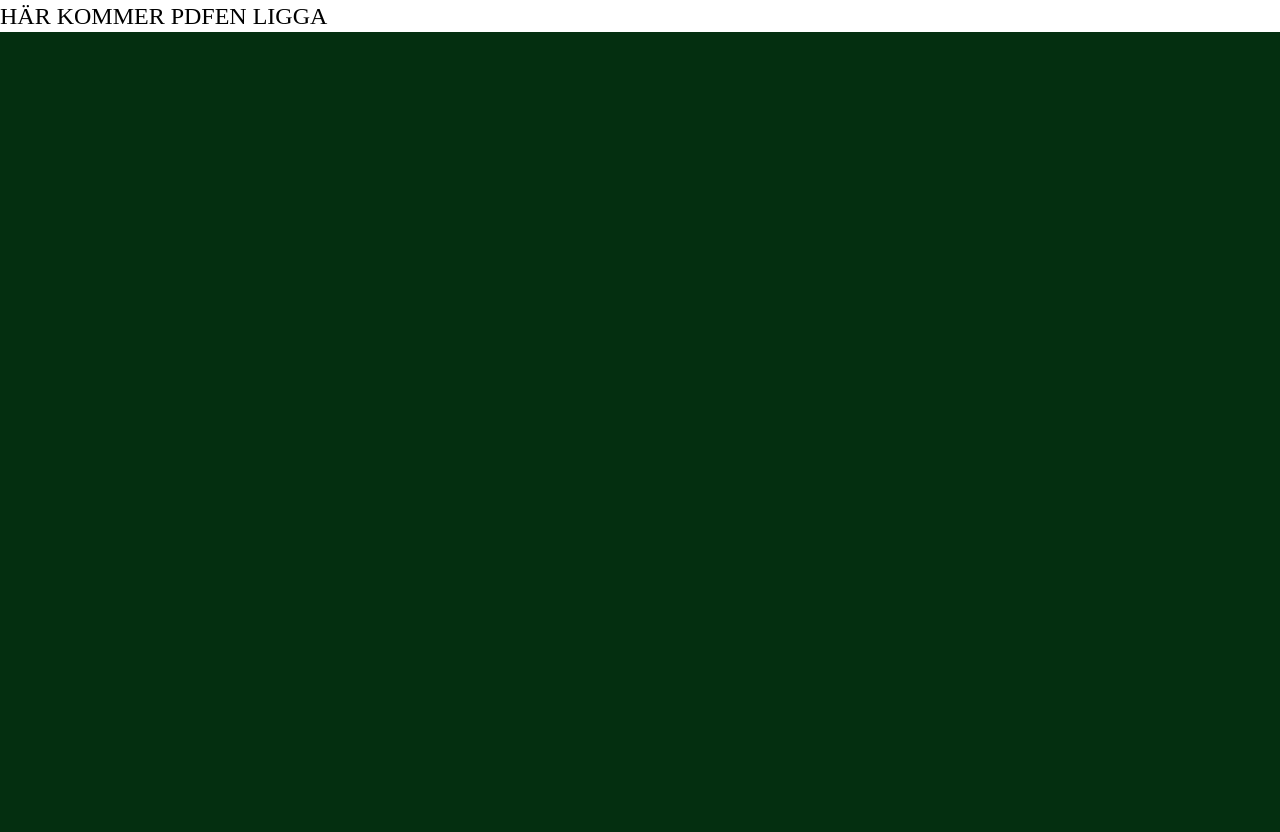
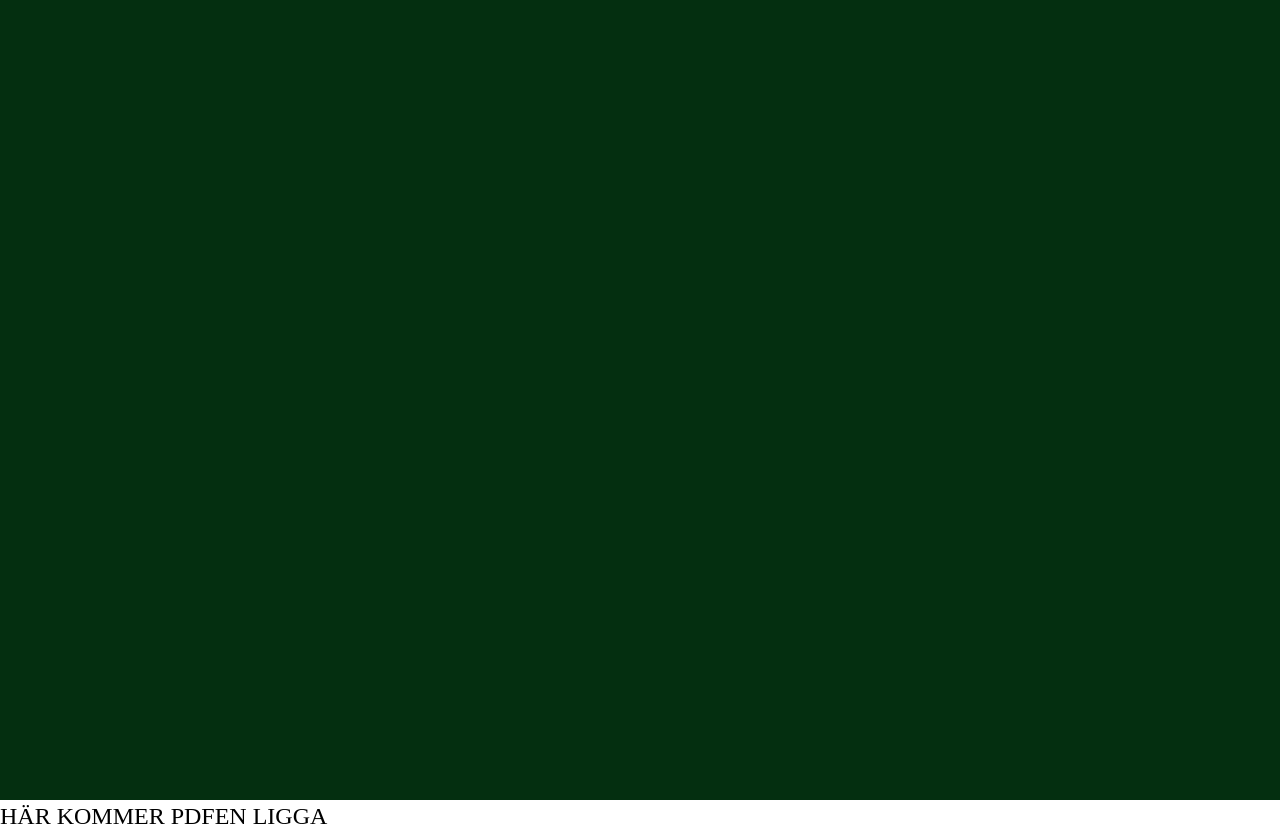
Before and after one commit to bckert/devfolio, a Next.js app in the folder devfolio/: page /codesign-av-lekplats in a window 1280 px wide. Before the commit the page ends 800 px from the top, so only its background shows below. Built offline with nearby package versions, Linux system fonts and the light colour scheme.

Commit message:
placeholder pdf

```diff
--- a/devfolio/src/pages/codesign-av-lekplats.tsx
+++ b/devfolio/src/pages/codesign-av-lekplats.tsx
@@ -4,13 +4,12 @@ import React from "react";
 
 const PDFViewer = () => {
  return (
+ <>
  <div className="bg-white">
-       {/* <div className="flex-row-3 ml-20 flex flex-wrap justify-center"> */}
-          {/* <NavBar></NavBar>  <iframe src=”path_to_pdf_file.pdf” width=”100%” height=”500px” /> */}
-
-
- <div className="text-2xl text-black"> HÄR KOMMER PDFEN LIGGA </div>
+    <iframe src="Breazeal2004.pdf" className="w-screen h-screen"></iframe>
+    <div className="text-2xl text-black"> HÄR KOMMER PDFEN LIGGA </div>
  </div>
+ </>
  );
 };
 export default PDFViewer;
```
Also changed, not shown: 1 other file (tests, documents, lock files or other folders).
